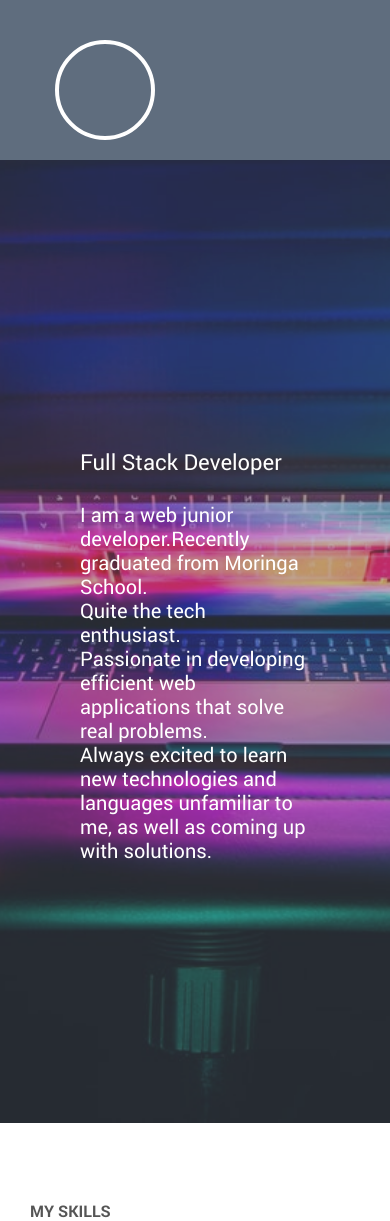
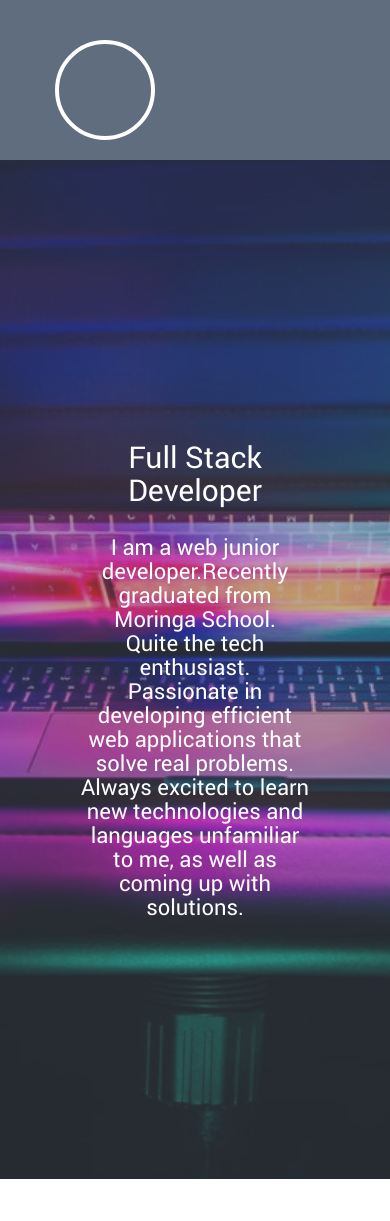
Before and after one commit to thuitafaith/Portfolio, a Django app: page / in a window 390 px wide. Shown: the top 1221 px of the page. Run offline with Django 3.2, Linux system fonts and the light colour scheme; data that the repository does not hold is empty; some libraries are stand-ins or nearby versions.

Commit message:
Modify skills sections

```diff
--- a/static/css/templatemo-style.css
+++ b/static/css/templatemo-style.css
@@ -381,7 +381,7 @@ h3.profile-title {
     margin-right: 30px;
   }
   .responsive-header .profile-content {
-    text-align: left;
+    text-align: center;
     margin-top: 30px;
     overflow: hidden;
   }
@@ -448,23 +448,24 @@ h3.profile-title {
 .welcome-text {
   position: relative;
   z-index: 4;
+  text-align: center;
 }
 
 .welcome-text p {
   margin-top: 2%;
   color: white;
-  font-size: 20px;
+  font-size: 22px;
 }
 
 .welcome-text h2 {
   font-size: 42px;
   font-family: 'robotobold';
   color: white;
-  margin-bottom: 30px;
+  margin-bottom: 20px;
 }
 
 .welcome-text h5 {
-  font-size: 22px;
+  font-size: 30px;
   color: white;
 }
 
@@ -503,7 +504,7 @@ h3.profile-title {
 
 .project-item img {
   width: 100%;
-  display: block;
+  display: inline-block;
   float: right;
 }
 
```
Also changed, not shown: media/pics/Screenshot_from_2018-06-07_19-18-41_rP2iAMj.png (added), media/pics/Screenshot_from_2018-06-08_09-43-05_tTtLRJb.png (added), media/pics/Screenshot_from_2018-06-08_09-46-02_UUjsz9p.png (added), media/pics/Screenshot_from_2018-06-08_14-31-06_sF2jtPs.png (added), media/pics/Screenshot_from_2018-06-08_15-27-22.png (added).
